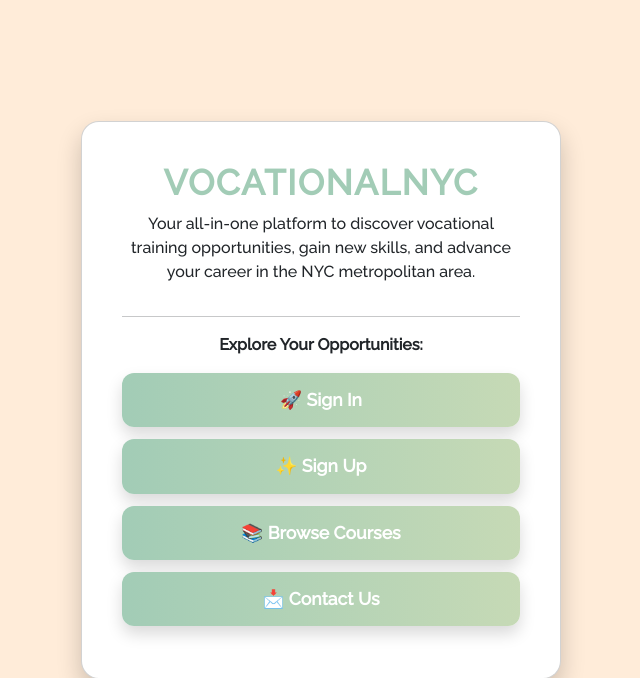
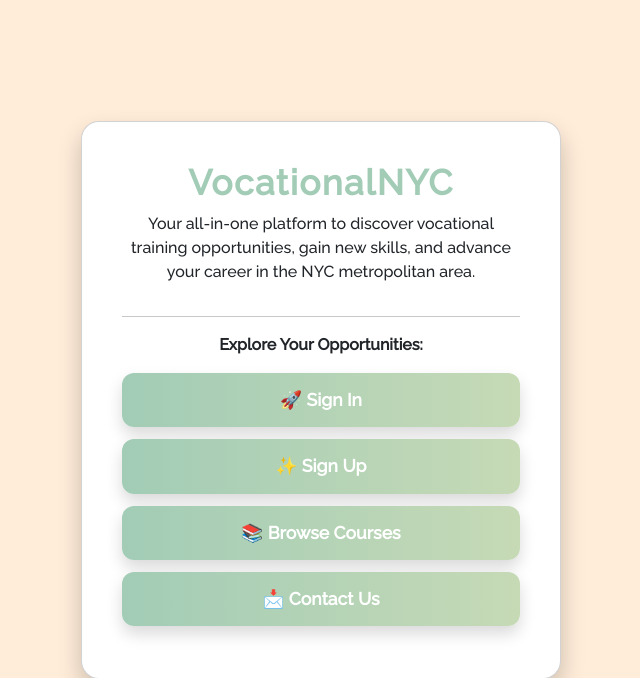
Before and after one commit to gcivil-nyu-org/team1-wed-spring25, a Django app: page / in a window 1280 px wide. Shown: the top 678 px of the page, without its empty margins (319-959 px from the left). Run offline with Django 5.2, Linux system fonts and the light colour scheme.

Commit message:
ashers changes front end

```diff
--- a/VocationalNYC/templates/index.html
+++ b/VocationalNYC/templates/index.html
@@ -46,7 +46,7 @@
             color: var(--green);
             font-weight: 600;
             font-size: 2.2rem;
-            text-transform: uppercase;
+            {#text-transform: uppercase;#}
             letter-spacing: 1.5px;
         }
 
```
